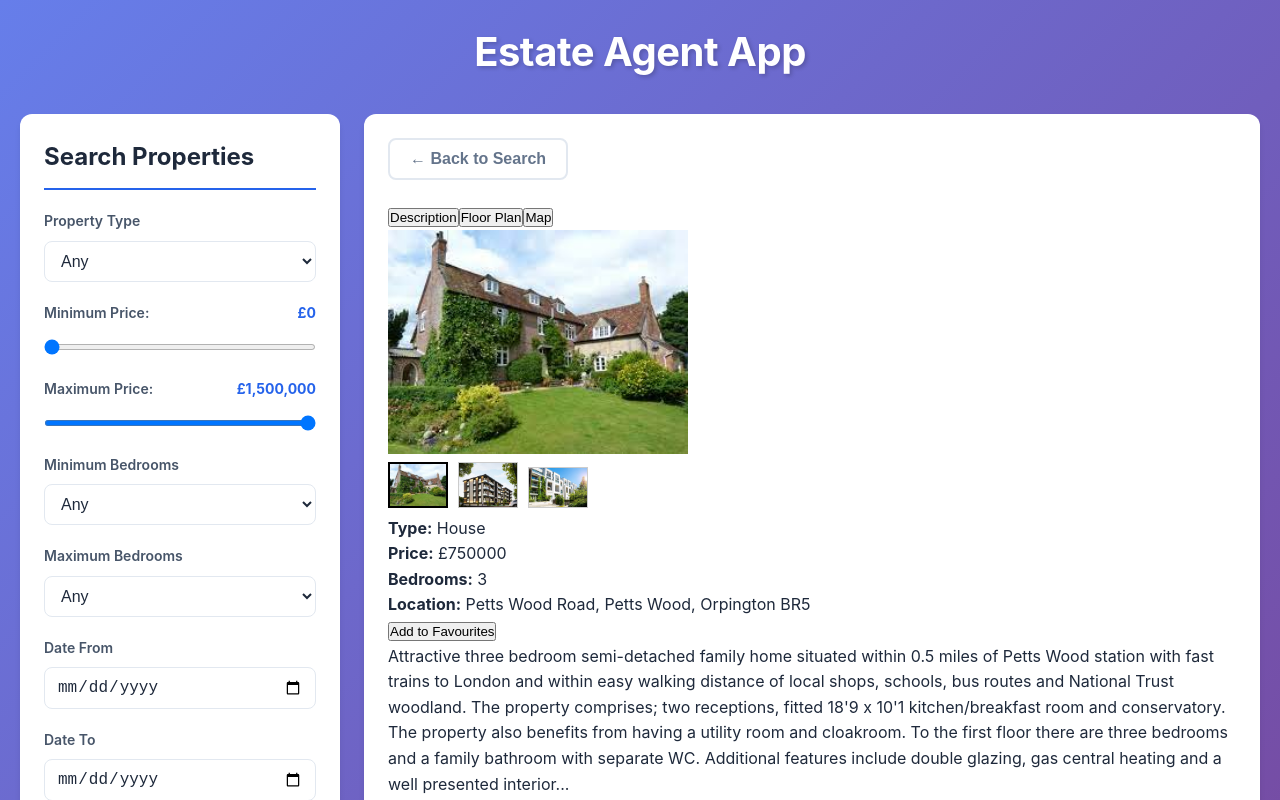
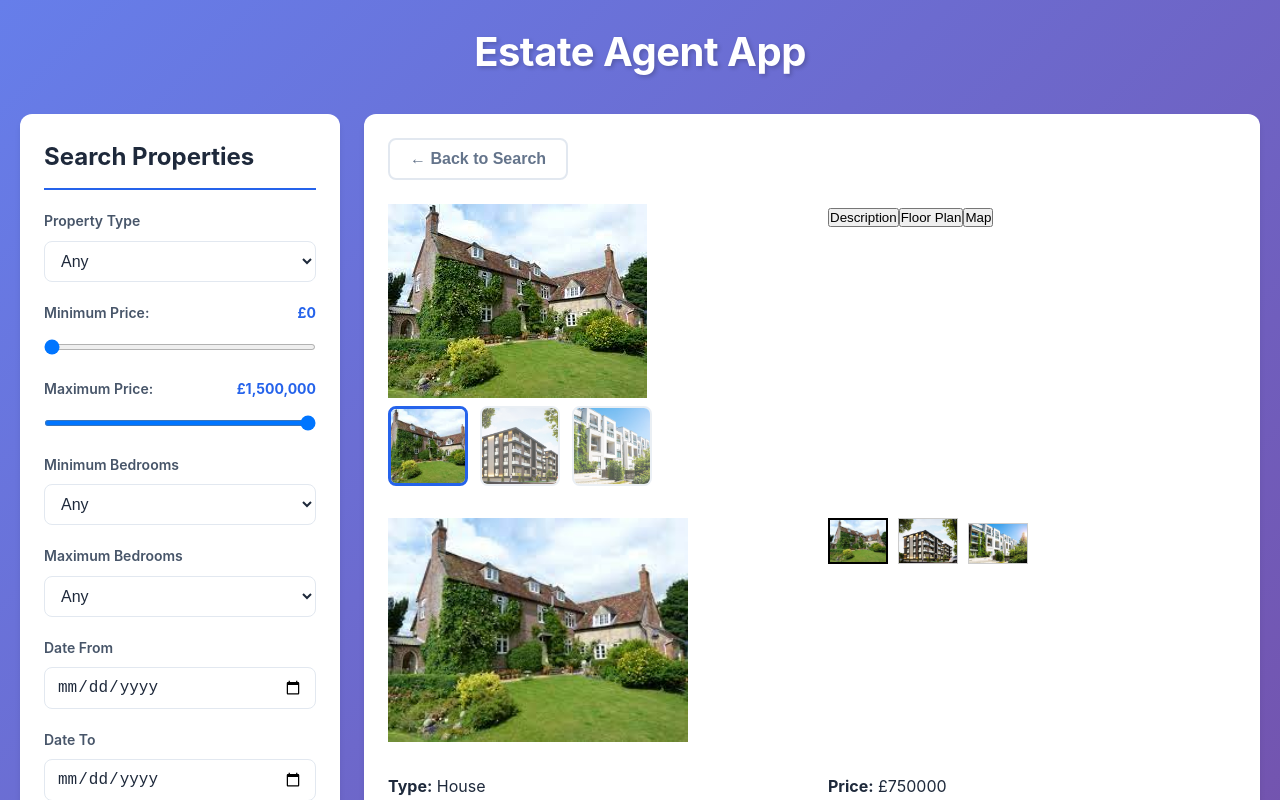
Before and after one commit to Gangulyy/React-CW, a React (Vite) app in the folder Estate-Agent-CW/: page / in a window 1280 px wide. Both pictures are taken after a click on the element 595 px from the left and 432 px from the top of the page. Shown: the top 800 px of the page. Built offline with nearby package versions, Linux system fonts and the light colour scheme.

Commit message:
added thumbnail stylings

```diff
--- a/Estate-Agent-CW/src/components/PropertyDetails.jsx
+++ b/Estate-Agent-CW/src/components/PropertyDetails.jsx
@@ -16,6 +16,31 @@ function PropertyDetails({
         ← Back to Search
       </button>
 
+      <div style={styles.content}>
+        {/* Image Gallery */}
+        <div style={styles.imageSection}>
+          <img
+            src={property.pictures[selectedImage]}
+            alt="Property"
+            style={styles.mainImage}
+          />
+
+          <div style={styles.thumbnailContainer}>
+            {property.pictures.map((img, index) => (
+              <img
+                key={index}
+                src={img}
+                alt="Thumbnail"
+                style={{
+                  ...styles.thumbnail,
+                  border: selectedImage === index ? '3px solid #2563eb' : '2px solid #e2e8f0',
+                  opacity: selectedImage === index ? 1 : 0.7
+                }}
+                onClick={() => setSelectedImage(index)}
+              />
+            ))}
+          </div>
+        </div>
 
           {/* Tabs */}
           <div>
@@ -90,7 +115,7 @@ function PropertyDetails({
             </div>
           )}
 
-
+      </div>
     </div>
   );
 }
@@ -114,7 +139,27 @@ const styles = {
     transition: 'all 0.2s',
     marginBottom: '24px'
   },
-
+  content: {
+    display: 'grid',
+    gridTemplateColumns: '1fr 1fr',
+    gap: '32px',
+    '@media (max-width: 968px)': {
+      gridTemplateColumns: '1fr'
+    }
+  },
+  thumbnailContainer: {
+    display: 'flex',
+    gap: '12px',
+    flexWrap: 'wrap'
+  },
+  thumbnail: {
+    width: '80px',
+    height: '80px',
+    objectFit: 'cover',
+    borderRadius: '8px',
+    cursor: 'pointer',
+    transition: 'all 0.2s'
+  },
 };
 
 export default PropertyDetails;
```
Lines whose indentation alone changed are shown as unchanged.
